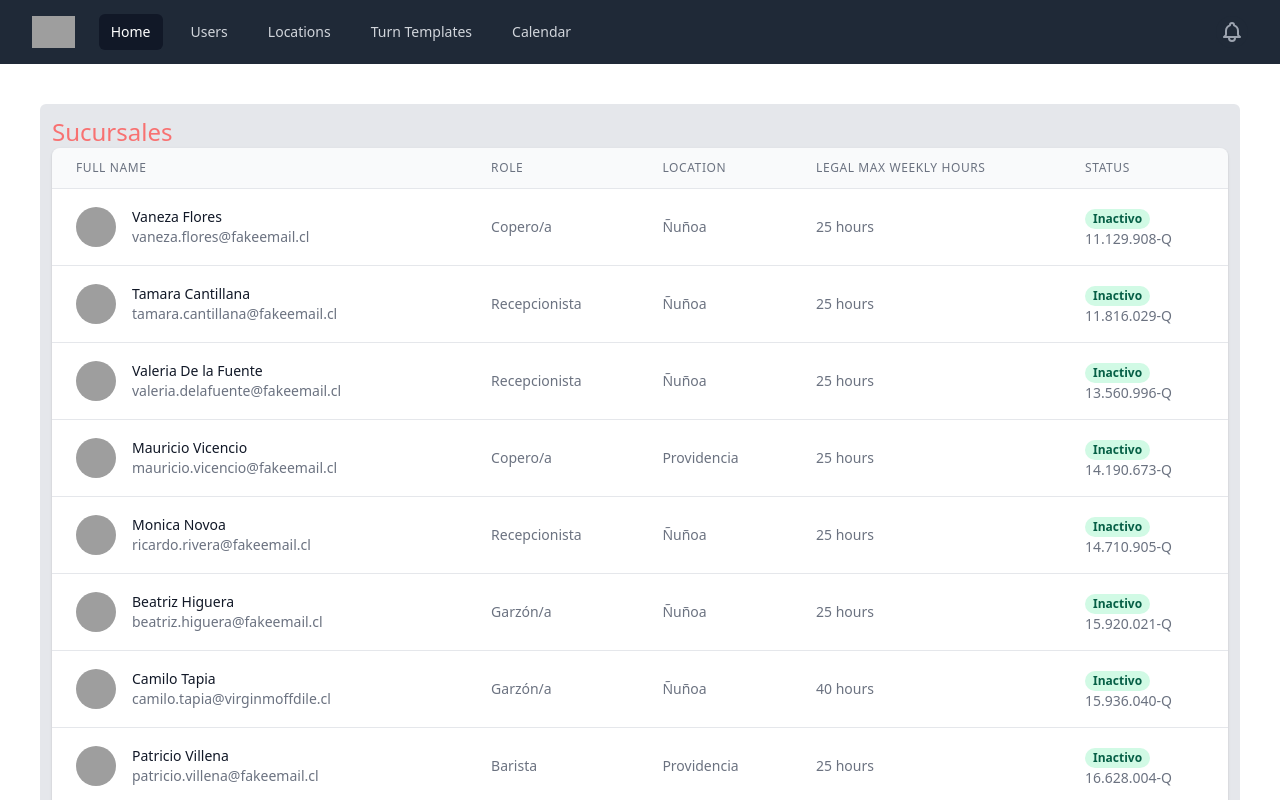
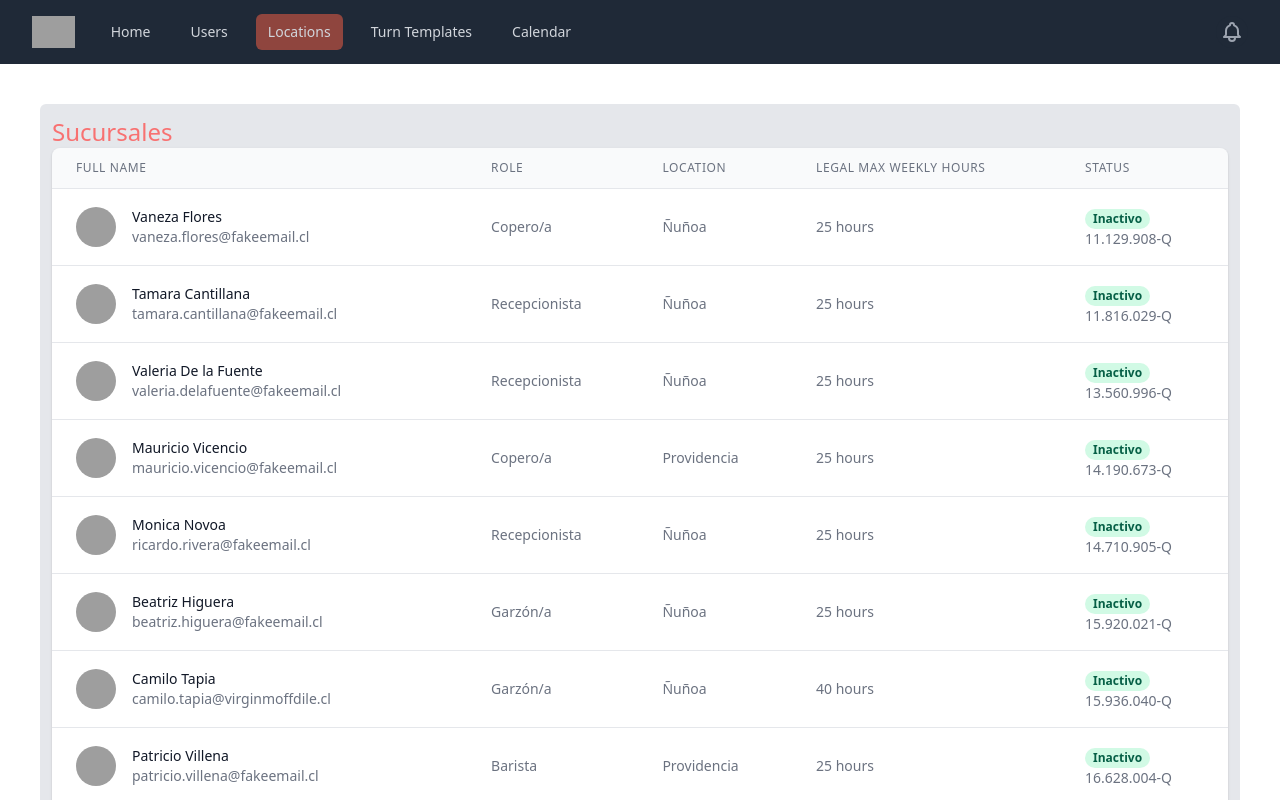
Before and after one commit to chrisloarryn/vue-lists-app, a Vue app: page /locations in a window 1280 px wide. Shown: the top 800 px of the page. Built offline with nearby package versions, Linux system fonts and the light colour scheme; data requests are answered from the project's data file; grey boxes are pictures that could not be loaded.

Commit message:
feat: add actual page button style at navbar component

```diff
--- a/src/components/TheNavBar.vue
+++ b/src/components/TheNavBar.vue
@@ -1,3 +1,10 @@
+<style>
+[aria-current='page'] {
+  background-color: rgba(255, 99, 71, 0.5);
+  cursor: pointer;
+}
+</style>
+
 <template>
   <!-- This example requires Tailwind CSS v2.0+ -->
   <nav class="bg-gray-800">
@@ -78,8 +85,7 @@
               <!-- Current: "bg-gray-900 text-white", Default: "text-gray-300 hover:bg-gray-700 hover:text-white" -->
               <router-link
                 to="/"
-                class="bg-gray-900 text-white px-3 py-2 rounded-md text-sm font-medium"
-                aria-current="page"
+                class="text-gray-300 hover:bg-gray-700 hover:text-white px-3 py-2 rounded-md text-sm font-medium"
                 >Home</router-link
               >
 
--- a/src/views/Locations.vue
+++ b/src/views/Locations.vue
@@ -44,7 +44,7 @@
                 </tr>
               </thead>
               <tbody class="bg-white divide-y divide-gray-200">
-                <tr v-for="(user, idx) in users" :key="idx">
+                <tr v-for="(user, idx) in locations" :key="idx">
                   <td class="px-6 py-4 whitespace-nowrap">
                     <div class="flex items-center">
                       <div class="flex-shrink-0 h-10 w-10">
@@ -103,7 +103,7 @@ export default {
   data() {
     return {
       title: 'Sucursales',
-      users: [],
+      locations: [],
       defImg:
         'https://www.gravatar.com/avatar/3c58cbad936e4dbd5350510cf27146b2?d=mp&s=200',
     };
@@ -142,7 +142,7 @@ export default {
       };
     });
     users = users.sort(compareUsers);
-    this.users = users;
+    this.locations = users;
   },
 };
 </script>
```
